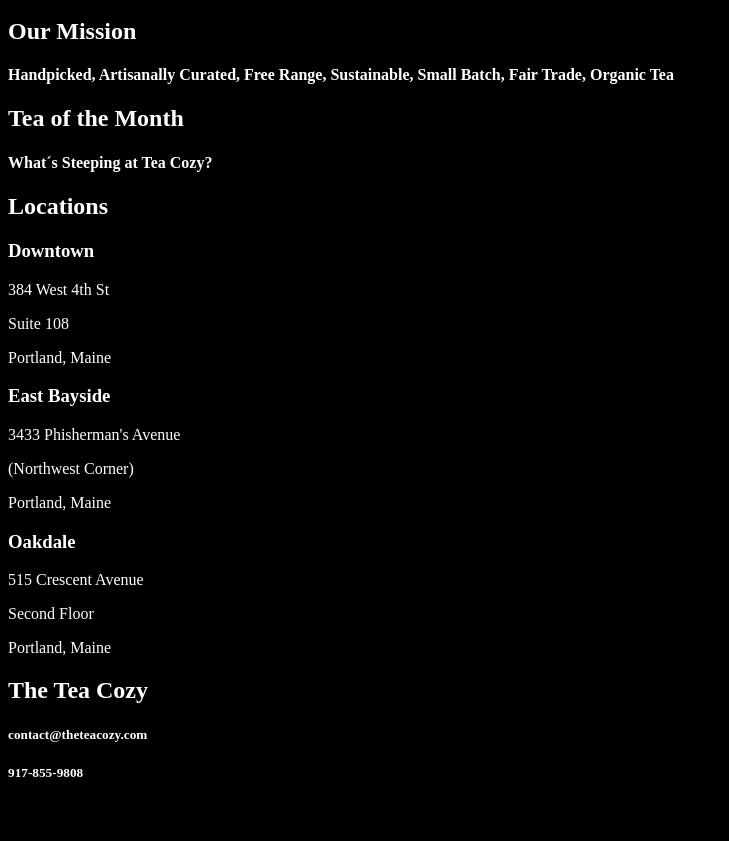
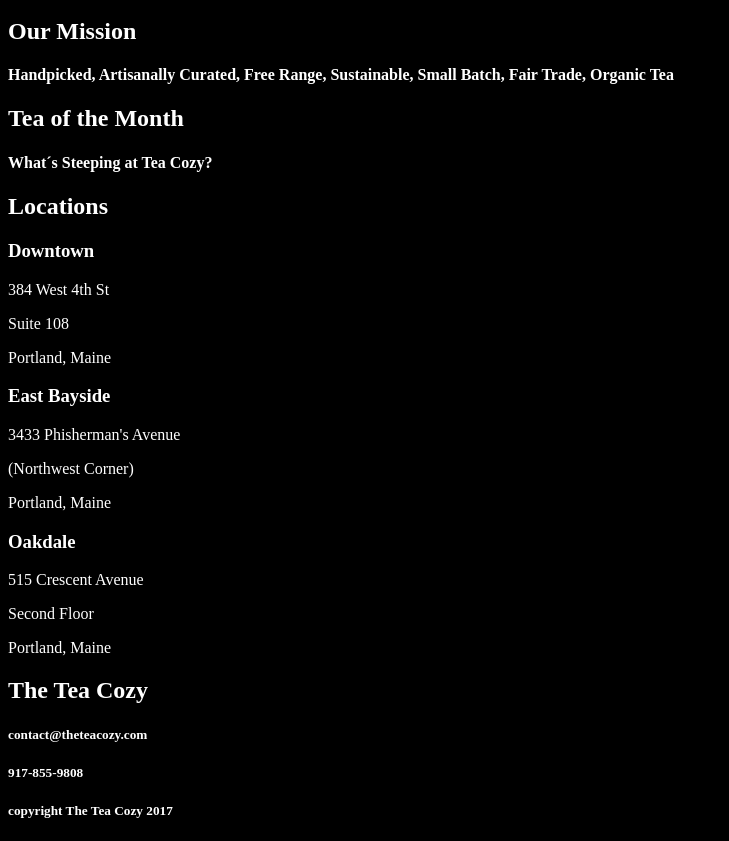
Before and after one commit to aguiarsilva/projects, a plain HTML site: page Tea Cozy Flexbox project/index.html in a window 1280 px wide. Shown: the part 116-957 px from the top of the page, without its empty margins (0-729 px from the left). Before the commit the page ends 919 px from the top, so only its background shows below. Drawn offline with Linux system fonts and the light colour scheme.

Commit message:
add footer

```diff
--- a/Tea Cozy Flexbox project/index.html
+++ b/Tea Cozy Flexbox project/index.html
@@ -68,7 +68,7 @@
         </section>
     </main>
     <footer>
-
+        <h5>copyright The Tea Cozy 2017</h5>
     </footer>
 </body>
 
```
